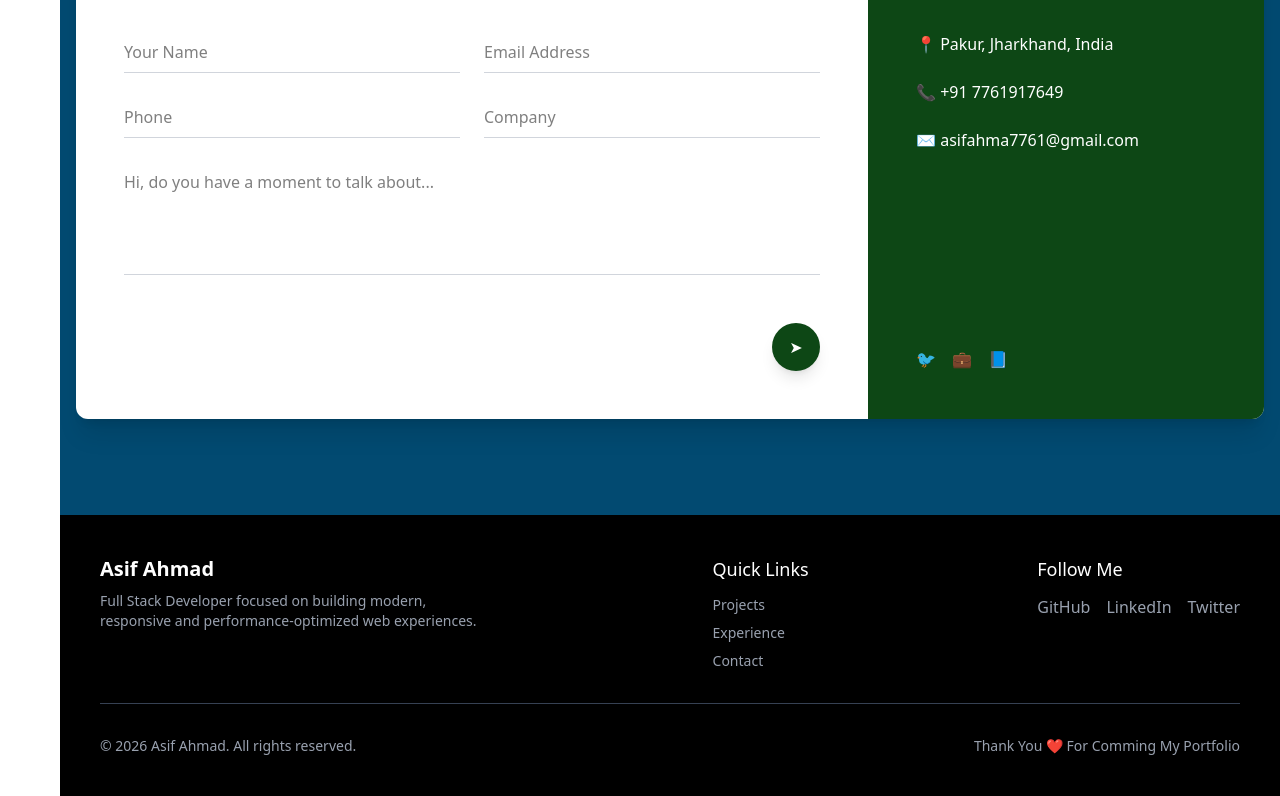
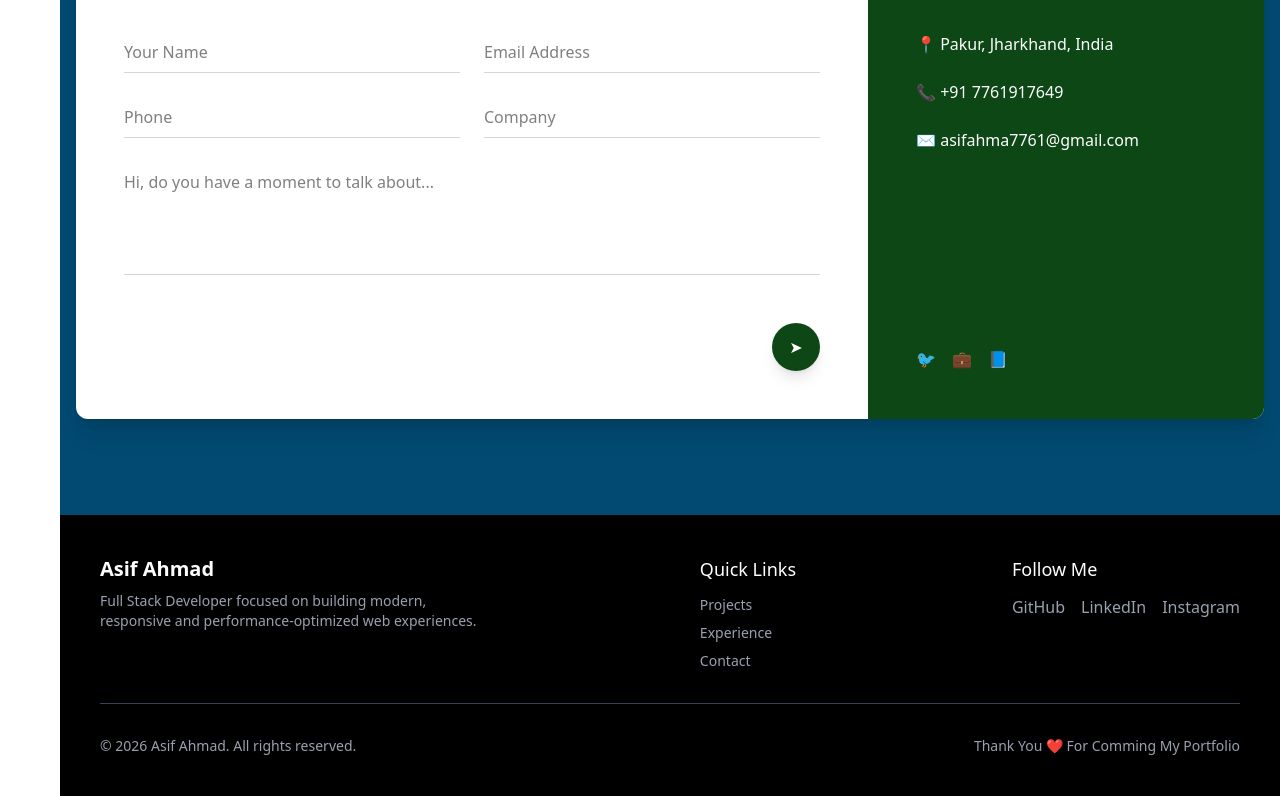
Before and after one commit to asifahmad0/My-Portfolio, a React (Vite) app in the folder frontend/: page / in a window 1280 px wide. Shown: the part 4288-5084 px from the top of the page. Built offline with nearby package versions, Linux system fonts and the light colour scheme.

Commit message:
add new project

```diff
--- a/frontend/src/pages/Footer.jsx
+++ b/frontend/src/pages/Footer.jsx
@@ -63,25 +63,25 @@
             <h4 className="text-lg font-medium mb-3">Follow Me</h4>
             <div className="flex gap-4 text-gray-400">
               <a
-                href="https://github.com/yourusername"
+                href="https://github.com/asifahmad0"
                 target="_blank"
                 className="hover:text-white transition"
               >
                 GitHub
               </a>
               <a
-                href="https://linkedin.com/in/yourusername"
+                href="https://www.linkedin.com/in/asif-ahmad7761/"
                 target="_blank"
                 className="hover:text-white transition"
               >
                 LinkedIn
               </a>
               <a
-                href="https://twitter.com/yourusername"
+                href="https://www.instagram.com/the_formal_b0y"
                 target="_blank"
                 className="hover:text-white transition"
               >
-                Twitter
+                Instagram
               </a>
             </div>
           </div>
```
